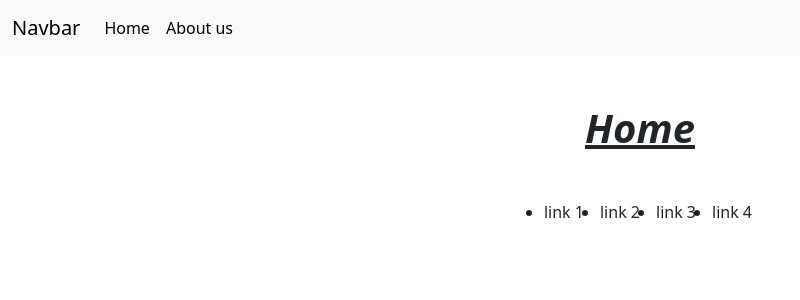
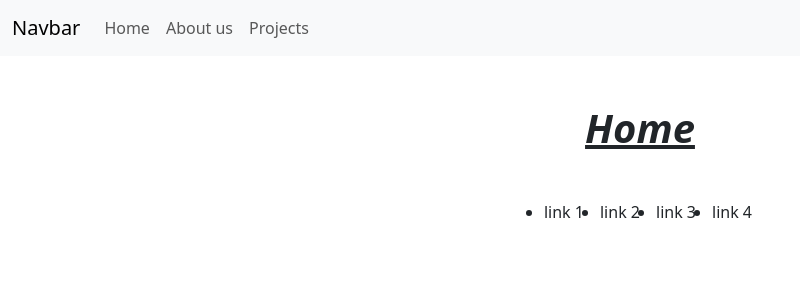
Before and after one commit to DanieleChecchin/vite-boolfolio, a Vue app: page / in a window 1280 px wide. Shown: the top 300 px of the page, without its empty margins (0-800 px from the left). Built offline with nearby package versions, Linux system fonts and the light colour scheme.

Commit message:
added projects list item

```diff
--- a/src/components/AppHeader.vue
+++ b/src/components/AppHeader.vue
@@ -20,20 +20,20 @@ export default {
                 <div class="collapse navbar-collapse" id="navbarNav">
                     <ul class="navbar-nav">
                         <li class="nav-item">
-                            <router-link class="nav-link active" :to="{ name: 'home' }">
+                            <router-link class="nav-link" :to="{ name: 'home' }">
                                 Home
                             </router-link>
                         </li>
                         <li class="nav-item">
-                            <router-link class="nav-link active" :to="{ name: 'about' }">
+                            <router-link class="nav-link" :to="{ name: 'about' }">
                                 About us
                             </router-link>
                         </li>
-                        <!-- <li class="nav-item">
-                            <router-link class="nav-link active" :to="{ name: 'projects' }">
+                        <li class="nav-item">
+                            <router-link class="nav-link" :to="{ name: 'projects' }">
                                 Projects
                             </router-link>
-                        </li> -->
+                        </li>
                     </ul>
                 </div>
             </div>
--- a/src/components/ProjectList.vue
+++ b/src/components/ProjectList.vue
@@ -0,0 +1,44 @@
+<script>
+import axios from 'axios';
+import ProjectsListItem from './ProjectsListItem.vue';
+
+export default {
+    name: 'ProjectsList',
+    components: {
+        ProjectsListItem
+    },
+    data() {
+        return {
+            projectList: [],
+            apiUrl: 'http://127.0.0.1:8000/api/projects',
+        }
+    },
+    methods: {
+        getProjects() {
+            axios.get(this.apiUrl)
+                .then((response) => {
+                    // handle success
+                    console.log(response.data.result);
+                    this.projectList = response.data.result;
+                })
+                .catch(function (error) {
+                    // handle error
+                    console.log(error);
+                })
+        },
+    },
+    created() {
+        this.getProjects();
+    }
+}
+</script>
+
+<template>
+
+    <div class="col-12">
+        <ProjectsListItem class="card" v-for="project in projectList" :key="project.id" :projectObject="project" />
+    </div>
+
+</template>
+
+<style scoped></style>
--- /dev/null
+++ b/src/components/ProjectsListItem.vue
@@ -0,0 +1,36 @@
+<script>
+import axios from 'axios';
+
+export default {
+    name: 'ProjectsListItem',
+    data() {
+        return {
+
+        }
+    },
+    props: {
+        'projectObject': {
+            type: Object,
+            required: true,
+        }
+    },
+}
+</script>
+
+<template>
+
+    <div class="container">
+        <div class="row">
+            <div class="col-12">
+                <div class="card">
+                    <div class="card-body">
+                        <h5 class="card-title"> {{ projectObject.name }} </h5>
+                    </div>
+                </div>
+            </div>
+        </div>
+    </div>
+
+</template>
+
+<style scoped></style>
--- a/src/js/router.js
+++ b/src/js/router.js
@@ -7,6 +7,7 @@ import AppProject from '../pages/AppProject.vue'
 const routes = [
     { path: '/', component: AppHome, name: 'home' },
     { path: '/about', component: AppAbout, name: 'about' },
+    { path: '/projects', component: AppProject, name: 'projects' },
 ]
 
 const router = createRouter({
--- a/src/pages/AppProject.vue
+++ b/src/pages/AppProject.vue
@@ -1,30 +1,19 @@
 <script>
-import axios from 'axios';
+import ProjectList from '../components/ProjectList.vue';
+
 
 export default {
+    name: 'AppProject',
+    components: {
+        ProjectList
+    },
     data() {
         return {
-            projectList: [],
-            apiUrl: 'http://127.0.0.1:8000/api/projects',
+
         }
     },
     methods: {
-        getProjects() {
-            axios.get(this.apiUrl)
-                .then((response) => {
-                    // handle success
-                    console.log(response.data.result);
-                    this.projectList = response.data.result;
-                })
-                .catch(function (error) {
-                    // handle error
-                    console.log(error);
-                })
-        },
     },
-    created() {
-        this.getProjects();
-    }
 }
 </script>
 
@@ -33,16 +22,9 @@ export default {
     <div class="container">
         <div class="row">
             <div class="col-12">
-                <h1 class="fw-bold fst-italic text-decoration-underline my-5 text-center"> Project List</h1>
+                <h1 class="fw-bold fst-italic text-decoration-underline my-5 text-center"> Project List:</h1>
             </div>
-            <div class="col-12">
-                <div class="card" v-for="project in projectList" :key="project.id">
-                    <div class="card-body">
-                        <h5 class="card-title"> {{ project.name }} </h5>
-                        <h6 class="card-subtitle mb-2 text-body-secondary">Card subtitle</h6>
-                    </div>
-                </div>
-            </div>
+            <ProjectList />
         </div>
     </div>
 
```
